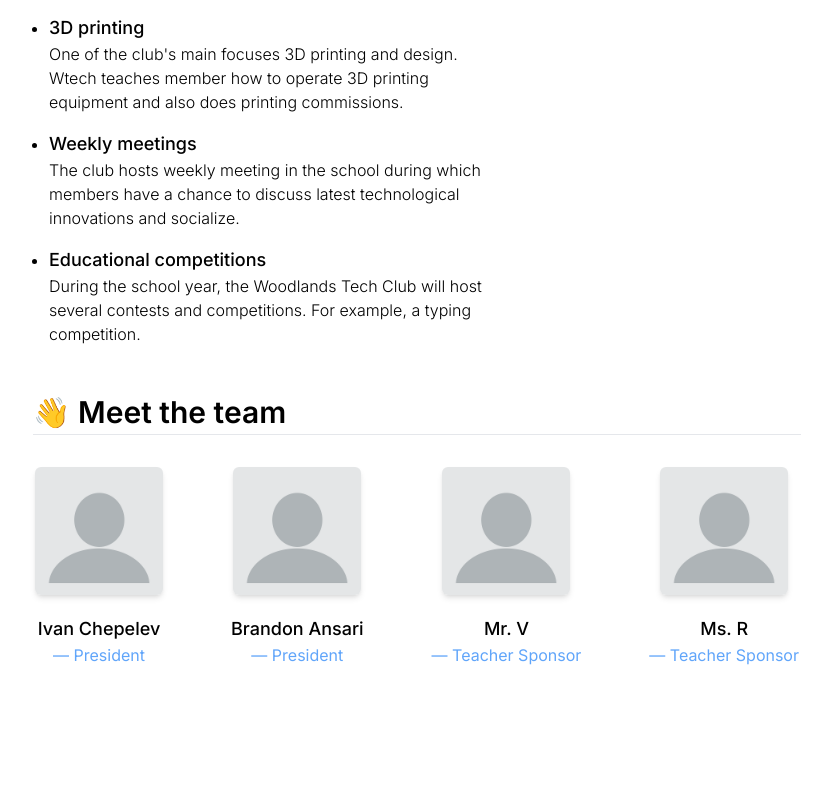
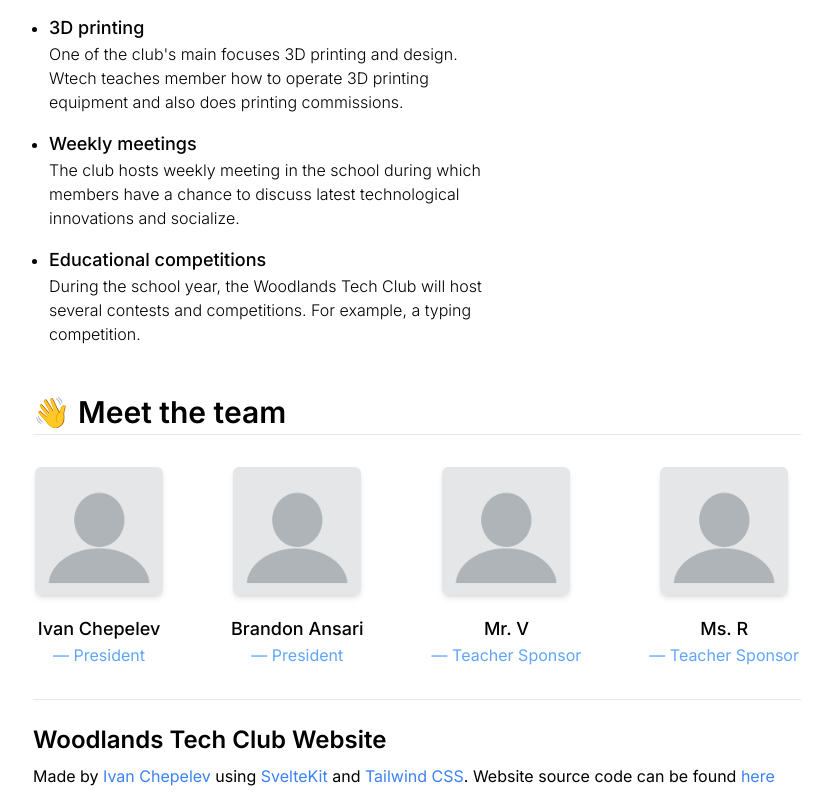
Before and after one commit to woodlands-tech-club/wtech-website, a SvelteKit app: page / in a window 1280 px wide. Shown: the part 805-1605 px from the top of the page, without its empty margins (223-1055 px from the left). Before the commit the page ends 1504 px from the top, so only its background shows below. Built offline with nearby package versions, Linux system fonts and the light colour scheme.

Commit message:
add footer

```diff
--- /dev/null
+++ b/src/components/Footer.svelte
@@ -0,0 +1,15 @@
+<hr class="my-6" />
+<div class="flex justify-between items-center md:flex-row lg:flex-row flex-col mb-2">
+	<a href="/">
+		<div class="flex gap-3 items-center">
+			<div class="text-2xl font-semibold">Woodlands Tech Club Website</div>
+		</div>
+	</a>
+</div>
+<div class="mb-3">
+	Made by <a href="https://github.com/ch-iv" class="text-blue-500">Ivan Chepelev</a> using
+	<a href="https://kit.svelte.dev/" class="text-blue-500">SvelteKit</a>
+	and <a href="https://tailwindcss.com/" class="text-blue-500">Tailwind CSS</a>. Website source code
+	can be found
+	<a href="https://github.com/woodlands-tech-club/wtech-website" class="text-blue-500">here</a>
+</div>
--- a/src/routes/+layout.svelte
+++ b/src/routes/+layout.svelte
@@ -1,10 +1,13 @@
 <script>
 	import '../app.css';
 	import Navbar from '../components/Navbar.svelte';
+	import Footer from '../components/Footer.svelte';
 </script>
 
 <main class="lg:mx-[20%] mx-[10%]">
 	<Navbar />
 
 	<slot />
+
+	<Footer />
 </main>
```
